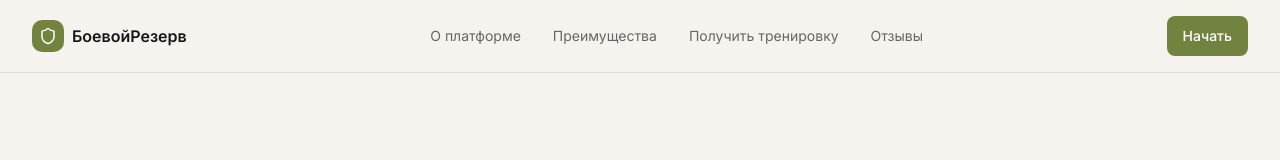
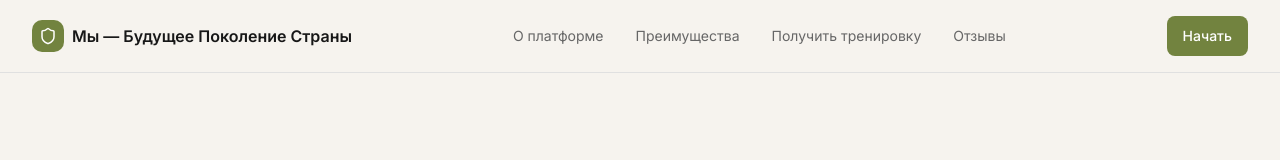
Before and after one commit to pr-poehali-dev/nova-vision-project-19, a React (Vite) app: page / in a window 1280 px wide. Shown: the top 160 px of the page. Built offline with nearby package versions, Linux system fonts and the light colour scheme.

Commit message:
feat: rename "боевой резерв" to "мы будущее поколение страны"

```diff
--- a/src/components/Footer.tsx
+++ b/src/components/Footer.tsx
@@ -6,9 +6,9 @@ export function Footer() {
           <div>
             <div className="flex items-center gap-2 mb-4">
               <div className="w-8 h-8 bg-accent rounded-lg flex items-center justify-center">
-                <span className="text-accent-foreground font-bold">Б</span>
+                <span className="text-accent-foreground font-bold">М</span>
               </div>
-              <span className="font-semibold">БоевойРезерв</span>
+              <span className="font-semibold">Мы — Будущее Поколение Страны</span>
             </div>
             <p className="text-sm text-background/70">ИИ-платформа персональных тренировок с военной подготовкой для школьников.</p>
           </div>
@@ -59,7 +59,7 @@ export function Footer() {
           </div>
         </div>
         <div className="border-t border-background/20 pt-8 text-center text-sm text-background/70">
-          <p>&copy; 2025 БоевойРезерв. Все права защищены.</p>
+          <p>&copy; 2025 Мы — Будущее Поколение Страны. Все права защищены.</p>
         </div>
       </div>
     </footer>
--- a/src/components/Header.tsx
+++ b/src/components/Header.tsx
@@ -14,7 +14,7 @@ export function Header() {
           <div className="w-8 h-8 bg-accent rounded-lg flex items-center justify-center">
             <Icon name="Shield" size={18} className="text-accent-foreground" />
           </div>
-          <span className="font-semibold text-foreground">БоевойРезерв</span>
+          <span className="font-semibold text-foreground">Мы — Будущее Поколение Страны</span>
         </div>
         <nav className="hidden md:flex items-center gap-8">
           <a href="#about" className="text-sm text-muted-foreground hover:text-foreground transition">
```
